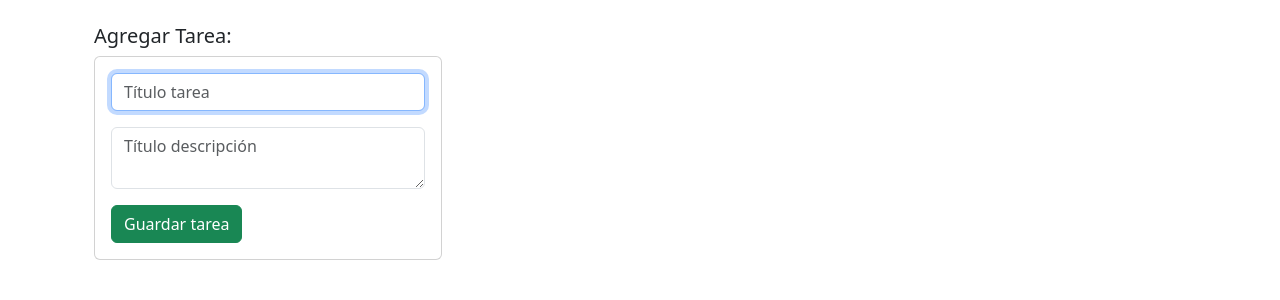
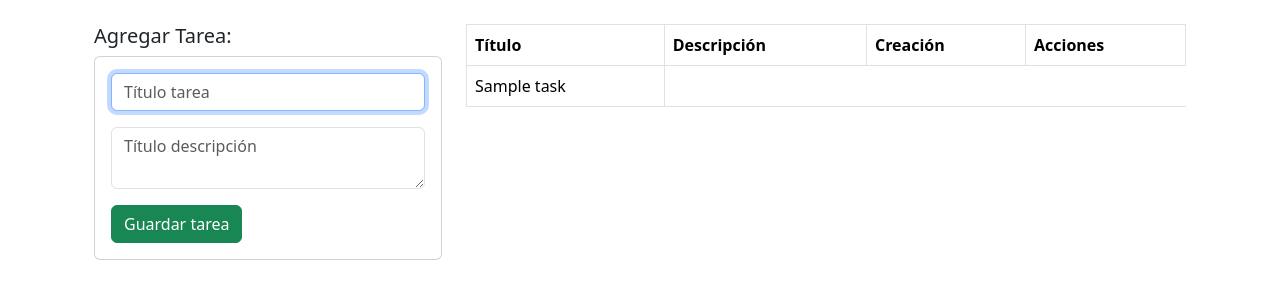
Before and after one commit to pedro-donoso/php_crud_mysql, a PHP site: page / in a window 1280 px wide. Shown: the part 56-356 px from the top of the page. Run offline with PHP 8.4, Linux system fonts and the light colour scheme; tables that the repository leaves empty or names only in its code hold one stand-in row (values such as "Sample post").

Commit message:
agrego tareas a la tabla

```diff
--- a/index.php
+++ b/index.php
@@ -40,6 +40,34 @@
                 </form>
             </div>
         </div>
+        <div class="col-md-8">
+                        <table class="table table-bordered">
+                            <thead>
+                                <tr>
+                                    <th>Título</th>
+                                    <th>Descripción</th>
+                                    <th>Creación</th>
+                                    <th>Acciones</th>
+                                </tr>
+                            </thead>
+                            <tbody>
+                                <?php
+                                // Consulta mysql
+                                $query = "SELECT * FROM task";
+                                // Todas las tareas
+                                $result_tasks = mysqli_query($conn, $query);
+
+                                // Recorre tareas desde la BD
+                                while($row = mysqli_fetch_array($result_tasks)) { ?>
+
+                                    <!-- Agrega las tareas  a la tabla -->
+                                    <tr>
+                                        <td><?php echo $row["title"] ?></td>
+                                    </tr>
+                                <?php } ?>
+                            </tbody>
+                        </table>
+            </div>
     </div>
 </div>
 <?php include("./includes/footer.php") ?>
```
